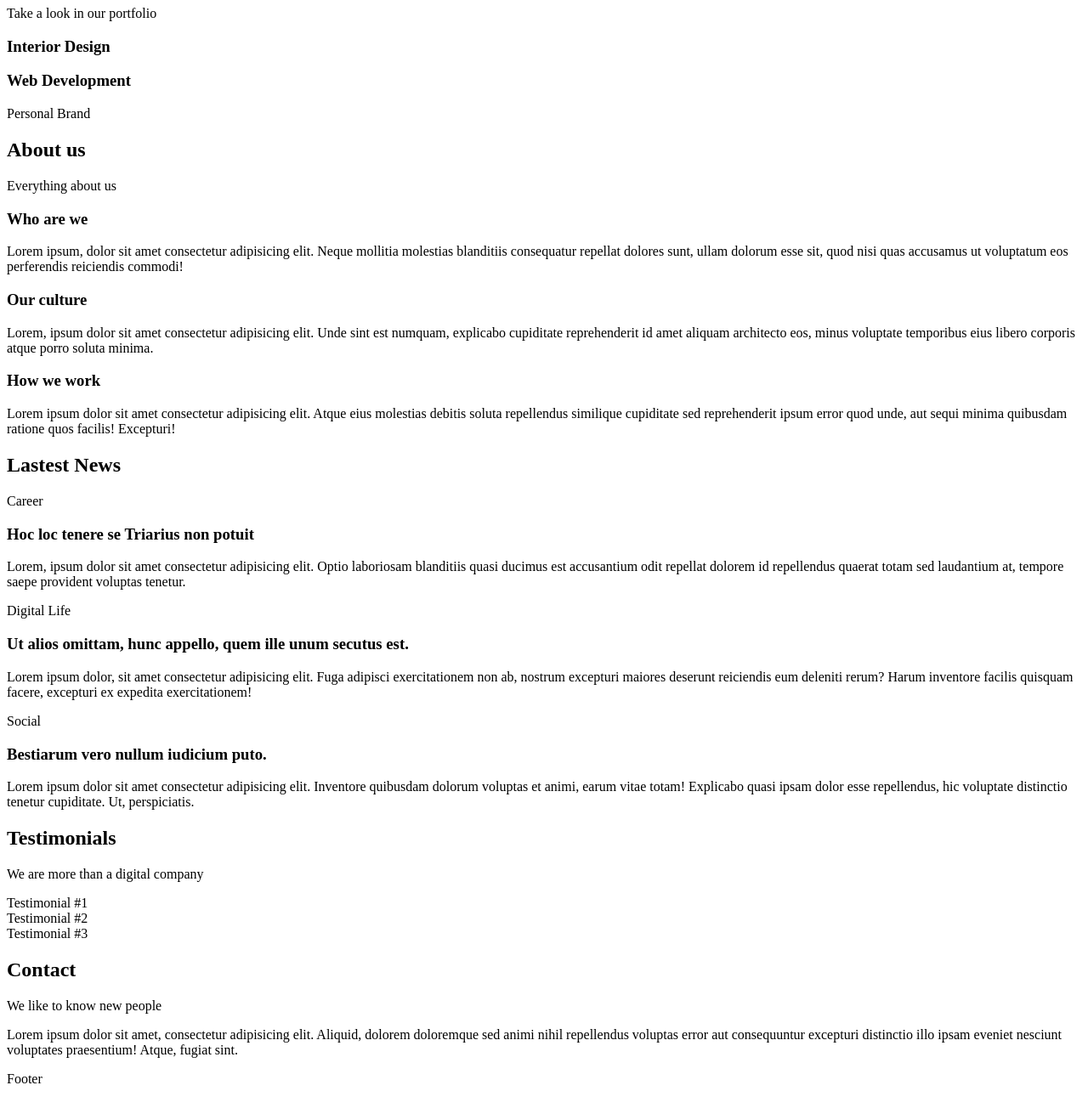
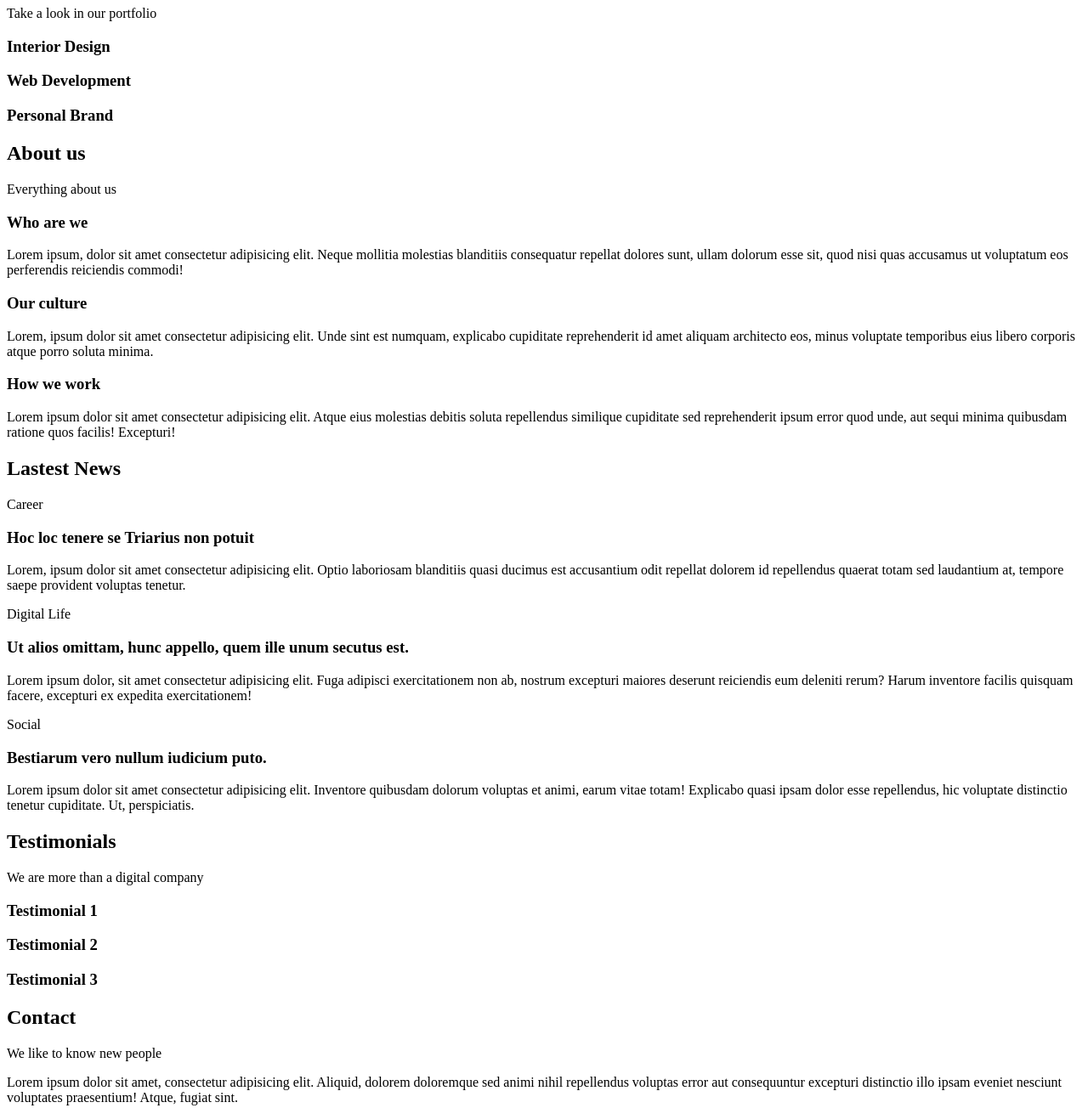
Before and after one commit to Klupzor/holbertonschool-web_front_end, a plain HTML site: page 0x00-html_advanced/20-index.html in a window 1280 px wide. Shown: the part 540-1844 px from the top of the page at 85% size. Drawn offline with Linux system fonts and the light colour scheme.

Commit message:
fixing testimonials articles

```diff
--- a/0x00-html_advanced/20-index.html
+++ b/0x00-html_advanced/20-index.html
@@ -59,7 +59,7 @@
                 </header>
                 <article><h3>Interior Design</h3></article>
                 <article><h3>Web Development</h3></article>
-                <article>Personal Brand</article>
+                <article><h3>Personal Brand</h3></article>
             </section>
         </div>
         <div>
@@ -110,9 +110,9 @@
                     <p>We are more than a digital company</p>
                 </header>
                 <div>
-                    <article>Testimonial #1</article>
-                    <article>Testimonial #2</article>
-                    <article>Testimonial #3</article>
+                    <article><h3>Testimonial 1</h3></article>
+                    <article><h3>Testimonial 2</h3></article>
+                    <article><h3>Testimonial 3</h3></article>
                 </div>
             </section>
         </div>
```
